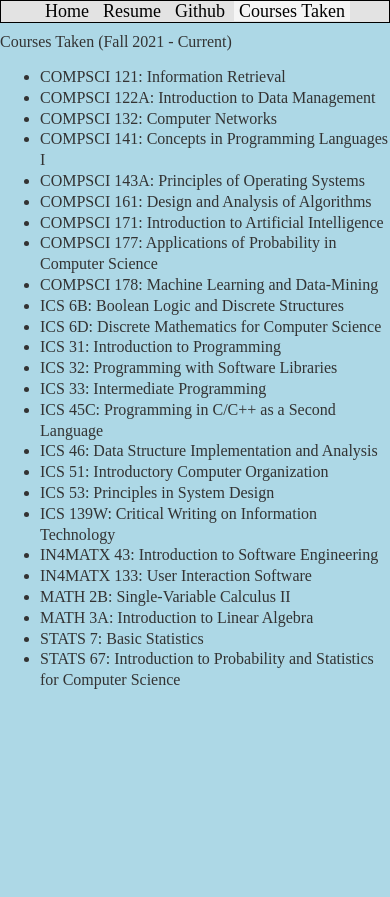
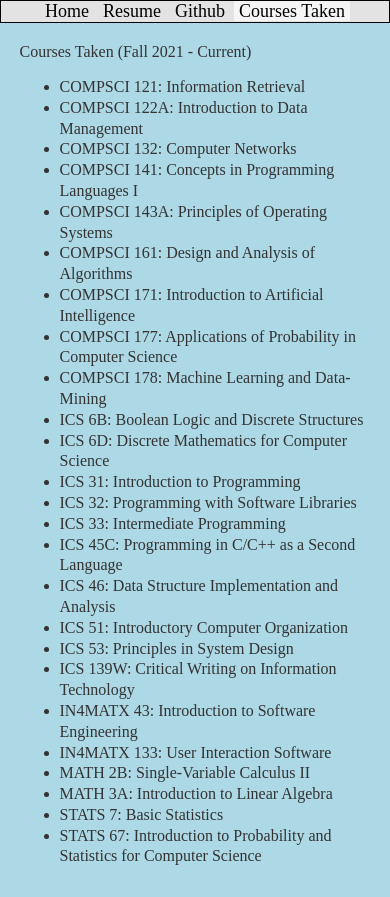
Before and after one commit to kurtissc46/inf133_dis1, a plain HTML site: page courses.html in a window 390 px wide. Before the commit the page ends 844 px from the top, so only its background shows below. Drawn offline with Linux system fonts and the light colour scheme.

Commit message:
Adjusted margins

```diff
--- a/courses.html
+++ b/courses.html
@@ -24,8 +24,8 @@ EMAIL: kurtissc@uci.edu
         <a class="active" href=""> Courses Taken</a>
     </div>
   </nav>
-
-  <p class="section">Courses Taken (Fall 2021 - Current)</p>
+  <section>
+    <p>Courses Taken (Fall 2021 - Current)</p>
     <ul>
       <li>COMPSCI 121: Information Retrieval</li>
       <li>COMPSCI 122A: Introduction to Data Management</li>
@@ -53,5 +53,6 @@ EMAIL: kurtissc@uci.edu
       <li>STATS 7: Basic Statistics</li>
       <li>STATS 67: Introduction to Probability and Statistics for Computer Science</li>
     </ul>
+  </section>
 </body>
 </html>
--- a/index.css
+++ b/index.css
@@ -140,6 +140,7 @@ ul {
     }
     .profile-section {
         flex-direction: column;
+        margin-left: 0;
     }
 
     .image-right {
```
Lines whose indentation alone changed are shown as unchanged.
